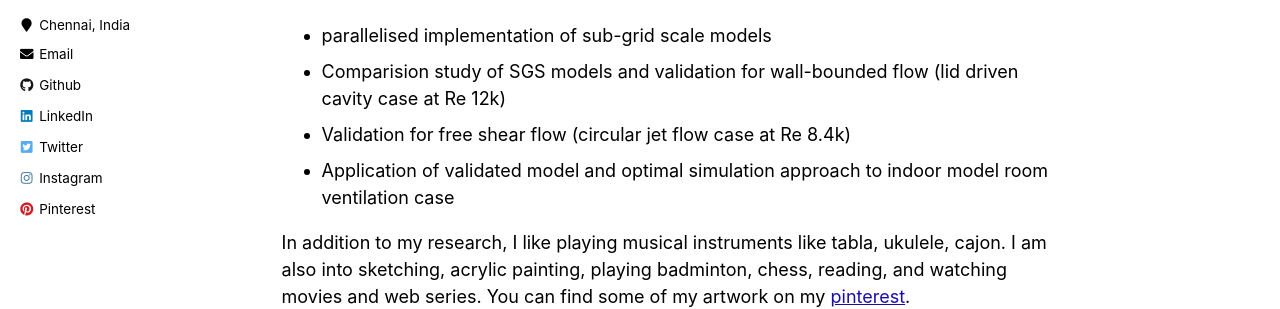
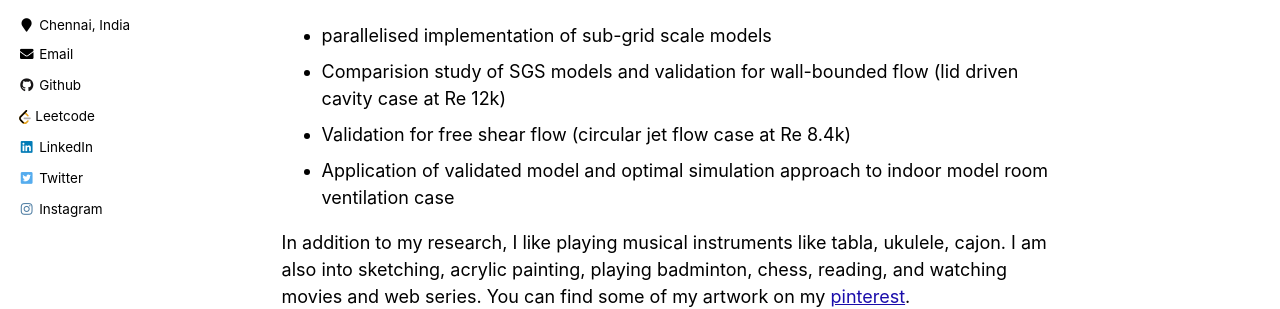
Before and after one commit to Kartik2605/Kartik2605.github.io, a Jekyll site: the page built from _pages/about.md, in a window 1280 px wide. Shown: the part 401-710 px from the top of the page. Built offline with Jekyll 4.4.1, drawn with Linux system fonts in a browser that asks for light colours.

Commit message:
changing the follow links 2

```diff
--- a/_config.yml
+++ b/_config.yml
@@ -104,10 +104,10 @@ author:
   impactstory: #"https://profiles.impactstory.org/u/xxxx-xxxx-xxxx-xxxx"
   lastfm:
   linkedin: "kartik-ruikar-2605/"
-  leetcode: #"cosmic_26/"
+  leetcode: "cosmic_26/"
   medium : #"rkartik.inbox"
   orcid: #"http://orcid.org/yourorcidurl"
-  pinterest: "rkartikinbox/_created/"
+  pinterest: #"rkartikinbox/_created/"
   soundcloud:
   stackoverflow: #8421999/nsidn98
   steam:
```
